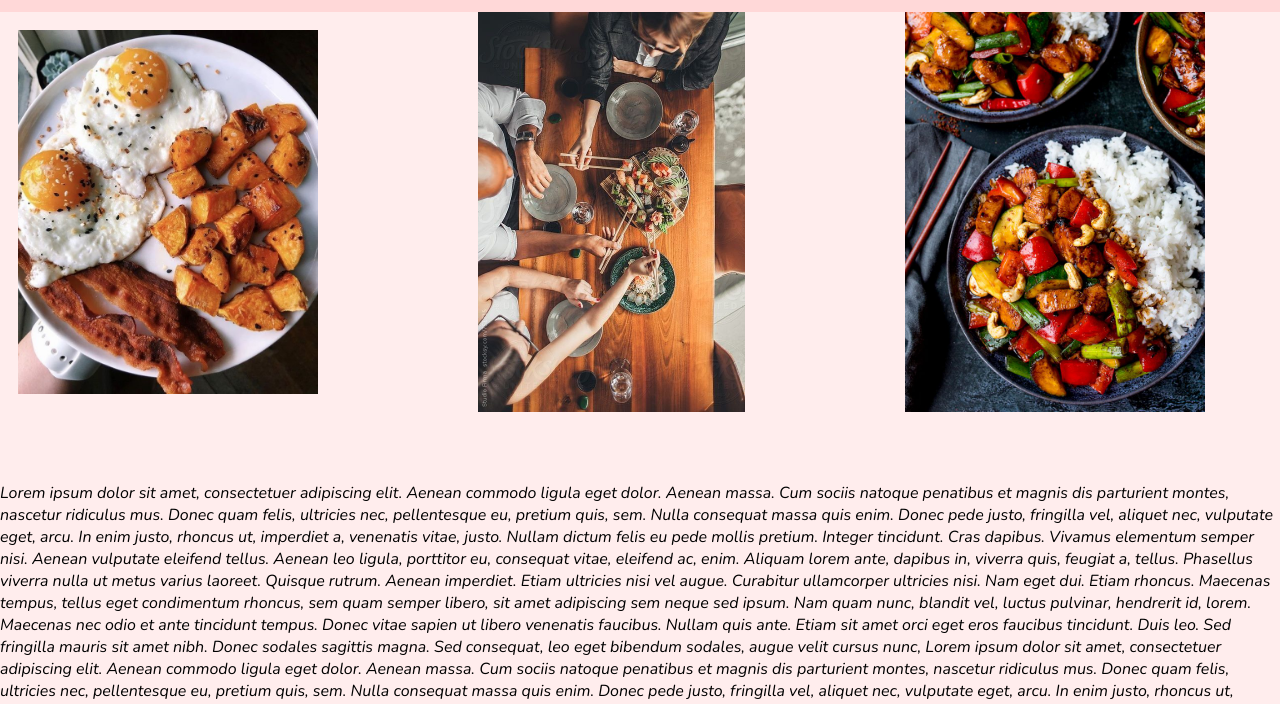
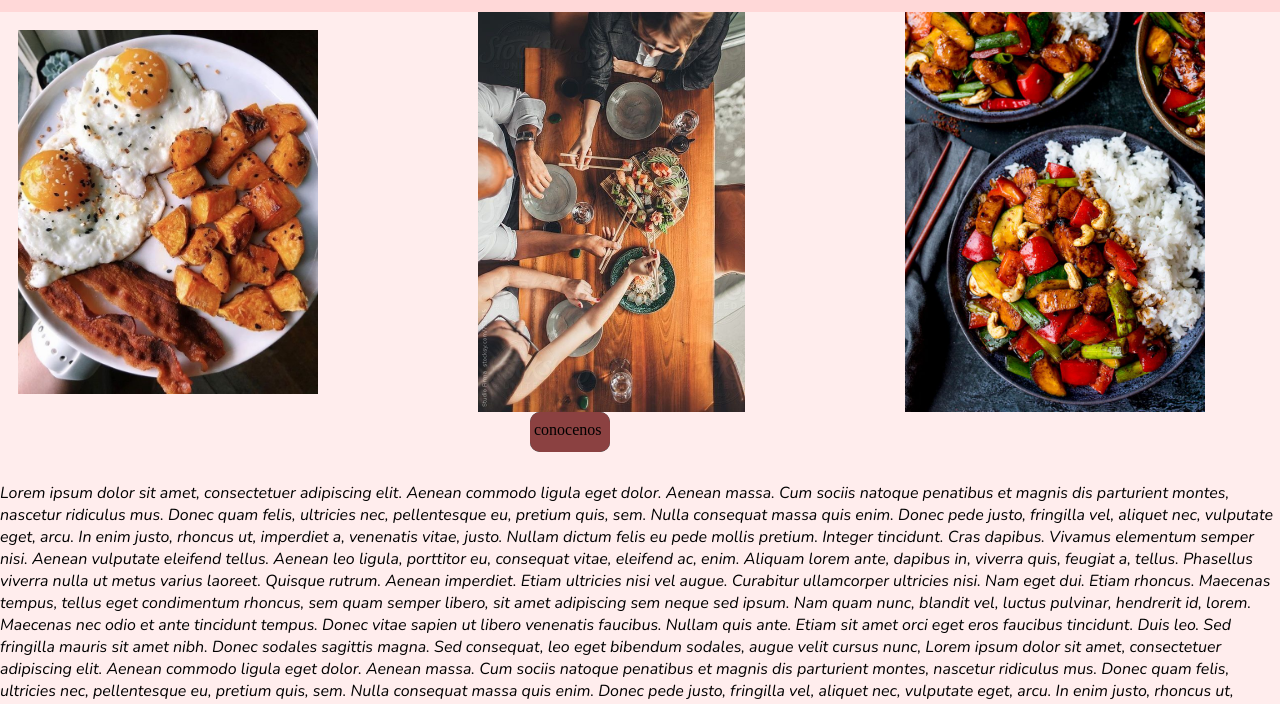
Before and after one commit to franfrutoss/git-hub, a plain HTML site: page index.html in a window 1280 px wide. Shown: the part 94-798 px from the top of the page. Drawn offline with nearby package versions, Linux system fonts and the light colour scheme.

Commit message:
agrego animaciones

```diff
--- a/index.html
+++ b/index.html
@@ -52,6 +52,8 @@
 <!--fin carousel-->
 
 
+<div class="algo1"> <a href="algo"> <p class="animacionalgo1">conocenos</p></a></div>
+<div class="algo2"> <a href="algo"> <p class="animacionalgo1">conocenos</p></a></div>
 
 
 
--- a/style.css
+++ b/style.css
@@ -98,7 +98,33 @@ header{
 }
 
 
+.algo1, .algo2{
+    border-radius: 10px;
+    height: 40px;
+    width: 80px;;
+    margin-left: 530px;
+    position: absolute;
 
+}
+
+.algo1{
+    background-color: rgb(14, 89, 89);
+}
+
+.algo2{
+    background-color: rgb(139, 65, 65);
+    transition: all 0.8s;
+}
+
+.algo2:hover {
+    transform: translate(20px, 20px);
+    background-color: transparent;
+}
+
+.animacionalgo1{
+    padding-top: 9px;
+    padding-left: 4px;
+}
 
 .paragraph {
     font-family: 'Nunito', sans-serif;
```
